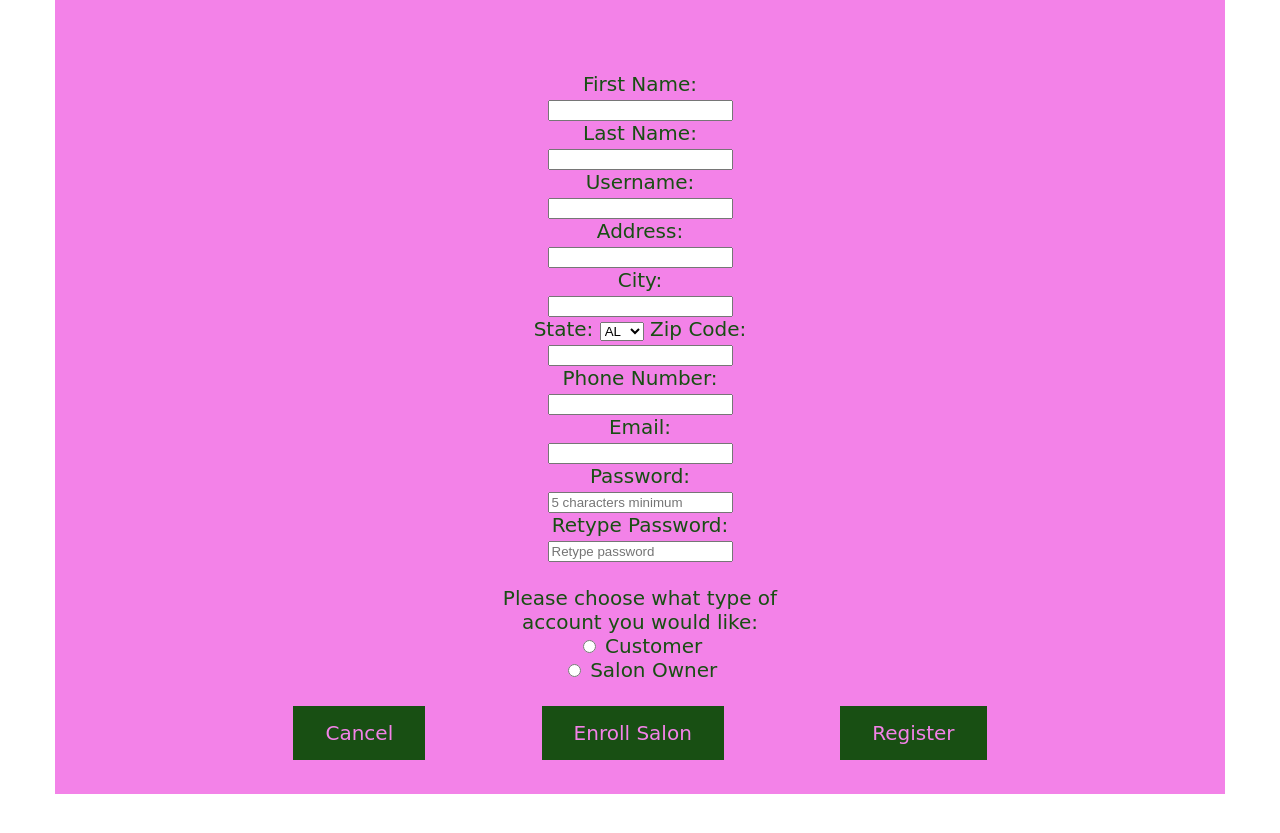
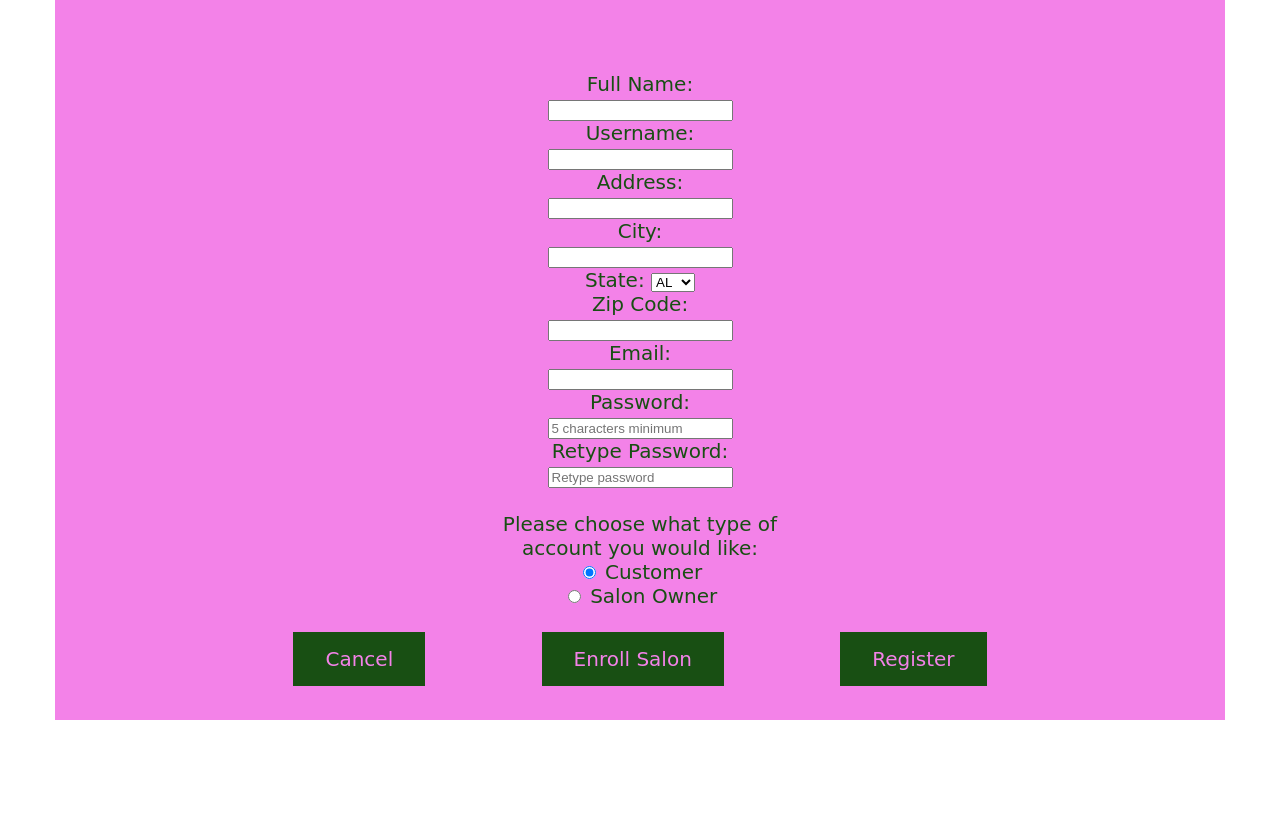
Before and after one commit to soprettypink/Salon-Locator, a plain HTML site: page Design/register.html in a window 1280 px wide. Shown: the part 307-1140 px from the top of the page. After the commit the page ends 1082 px from the top, so only its background shows below. Drawn offline with Linux system fonts and the light colour scheme; files whose address does not match are found by name.

Commit message:
Update register.html

```diff
--- a/Design/register.html
+++ b/Design/register.html
@@ -1,11 +1,14 @@
 <!DOCTYPE html>
 <html>
 <head>
-	<title>Register an Account</title>
+	<title>Register</title>
 	<meta http-equiv="Content-Type" content="text/html"; charset="utf-8">
 	<link rel="stylesheet" href="style.css">
 	<meta name="viewport" content="width=device-width, initial-scale=1">
 	<link rel="stylesheet" href="https://cdnjs.cloudflare.com/ajax/libs/font-awesome/4.7.0/css/font-awesome.min.css">
+	<script src="salonlocator.js"></script>
+	<script src="script.js"></script>
+	<script src="app.js"></script>
 </head>
 <body>
 	<nav>
@@ -18,9 +21,8 @@
 			<a href="spas.html"><li>Spas</li></a>
 			<a href="favorites.html"><li>Favorites</li></a>
 			<a href="updateaccount.html"><li>Update Account</li></a>
-			<a href="language.html"><li>Language Settings</li></a>
 			<a href="help.html"><li>Help</li></a>
-			<a href="out.html"><li>Log Out</li></a>
+			<a href="logout.html"><li>Log Out</li></a>
 		</ul>
 		-->
 	</nav>
@@ -31,21 +33,18 @@
 
 	<h1>Fill out the form to create an account: </h1>
 	<br><br>
-	<form>
-		<label for="fname">First Name: </label><br>
-		<input type="text" id="fname" name="fname" required=""><br>
-
-		<label for="lname">Last Name: </label><br>
-		<input type="text" id="lname" name="lname" required=""><br>
+	<form name="accountForm" action="/post-feedback" onsubmit="return validate()" method="post">
+		<label for="fullname">Full Name: </label><br>
+		<input type="text" id="fullname" name="fullname" required><br>
 
 		<label for="uname">Username: </label><br>
-		<input type="text" id="uname" name="uname" required=""><br>
+		<input type="text" id="uname" name="uname" required><br>
 
 		<label for="address">Address: </label><br>
-		<input type="text" id="address" name="address" required=""><br>
+		<input type="text" id="address" name="address" required><br>
 
 		<label for="city">City: </label><br>
-		<input type="city" id="city" name="city" required=""><br>
+		<input type="city" id="city" name="city" required><br>
 
 
 		<label for="state">State: </label>
@@ -107,35 +106,43 @@
 			<option value="Wyoming">WY</option>
 		</select>
 
+		<br>
 
 		<label for="zipcode">Zip Code: </label><br>
-		<input type="number" id="zipcode" name="zipcode" pattern="[0-9]*" required=""><br>
+		<input type="number" id="zipcode" name="zipcode" pattern="[0-9]*" required><br>
 
-		<label for="phone">Phone Number: </label><br>
-		<input type="tel" id="phone" name="phone" pattern="[0-9]{3}-[0-9]{3}-[0-9]{4}" required=""><br>
 
 		<label for="email">Email: </label><br>
-		<input type="email" id="email" name="email" required=""><br>
+		<input type="email" id="email" name="email" required><br>
 
 		<label for="pass">Password: </label><br>
-		<input type="password" id="pass" name="password" minlength="5" placeholder="5 characters minimum" required=""><br>
+		<input type="password" id="pass" name="password" minlength="5" placeholder="5 characters minimum" required minlength="5"><br>
 
 		<label for="pass">Retype Password: </label><br>
-		<input type="password" id="pass" name="password" placeholder="Retype password" required=""><br><br>
+		<input type="password" id="pass" name="password" placeholder="Retype password" required minlength="5"><br><br>
 
 
 		<p class="account">Please choose what type of account you would like:</p>
-		<input type="radio" id="customer" name="customer" value="customer" required="">
-		<label for="customer">Customer</label><br>
+	<div id="langset">
+		<div class="form-check">
+            <input class="form-check-input" type="radio" name="radiobutton" id="customer" value="customer" checked={true}>
+            <label class="form-check-label" for="exampleRadios2">Customer</label><br>
+        </div>
 
-		<input type="radio" id="salonowner" name="salonowner" value="salonowner" required="">
-		<label for="salonowner">Salon Owner</label><br>
-		</div>
+        <div class="form-check">
+            <input class="form-check-input" type="radio" name="radiobutton" id="owner" value="owner">
+             <label class="form-check-label" for="exampleRadios2">Salon Owner</label><br>
+        </div>
+    </div>
+
+
 		<br>
 		<div id="buttons">
-		<a href="out.html"><button class="button" type="button">Cancel</button></a>
-		<a href="enrollsalon.html"><button class="button" type="button">Enroll Salon</button></a>
-		<a href="index.html"><button class="button" type="button">Register</button></a>
+		<a href="logout.html"><button class="button" type="button">Cancel</button></a>
+
+		<a href="enrollsalon.html"><input class="button" type="submit" name="enrollsalon" value="Enroll Salon"></a>
+
+		<a href="index.html"><input class="button" type="submit" name="register" value="Register"></a>
 		</div><br>
 	</form>
 </div>
```
